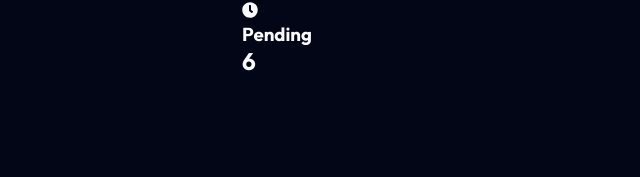
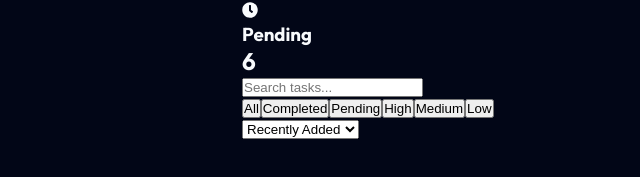
Before and after one commit to Isharani01/taskflow, a React (Vite) app: page /dashboard in a window 1280 px wide. Shown: the part 247-424 px from the top of the page, without its empty margins (0-640 px from the left). Built offline with nearby package versions, Linux system fonts and the light colour scheme.

Commit message:
created UI of taskcard inside dashboard component

```diff
--- a/src/pages/Dashboard/Dashoard.jsx
+++ b/src/pages/Dashboard/Dashoard.jsx
@@ -43,6 +43,15 @@ function Dashboard() {
     value="6"
   />
 </div>
+<div className={styles.controls}>
+
+  <SearchBar />
+
+  <FilterBar />
+
+  <SortDropdown />
+
+</div>
         </main>
 
       </div>
```
Also changed, not shown: src/components/Dashboard/TaskCard/TaskCard.jsx (added, +33 -0 lines), src/components/Dashboard/TaskCard/TaskCard.module.css (added), src/components/Dashboard/TaskList/TaskList.jsx (added), src/components/Dashboard/TaskList/TaskList.module.css (added).
